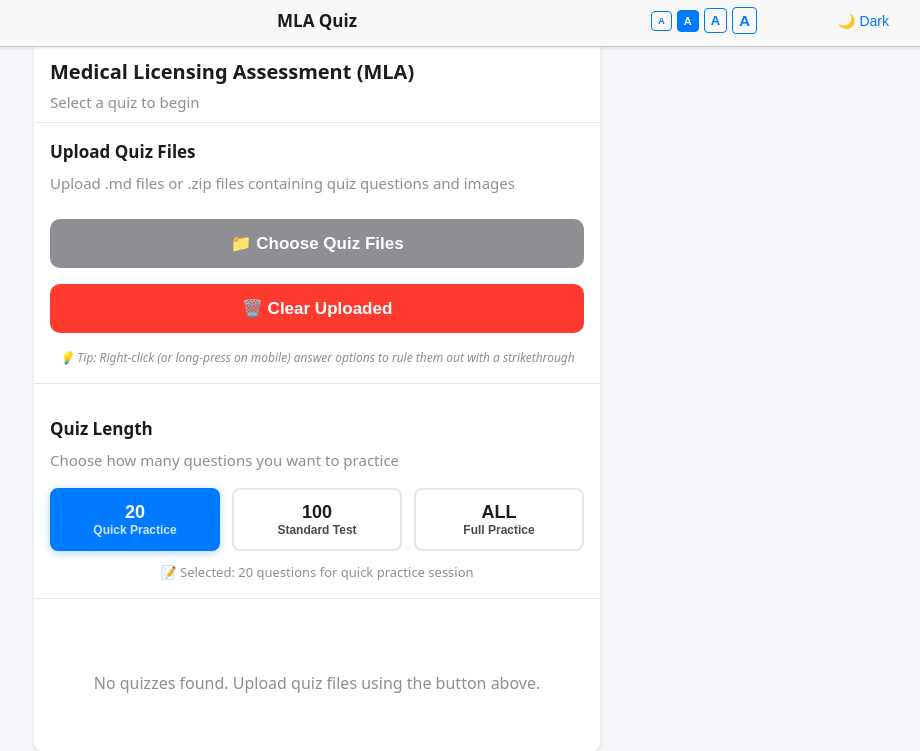
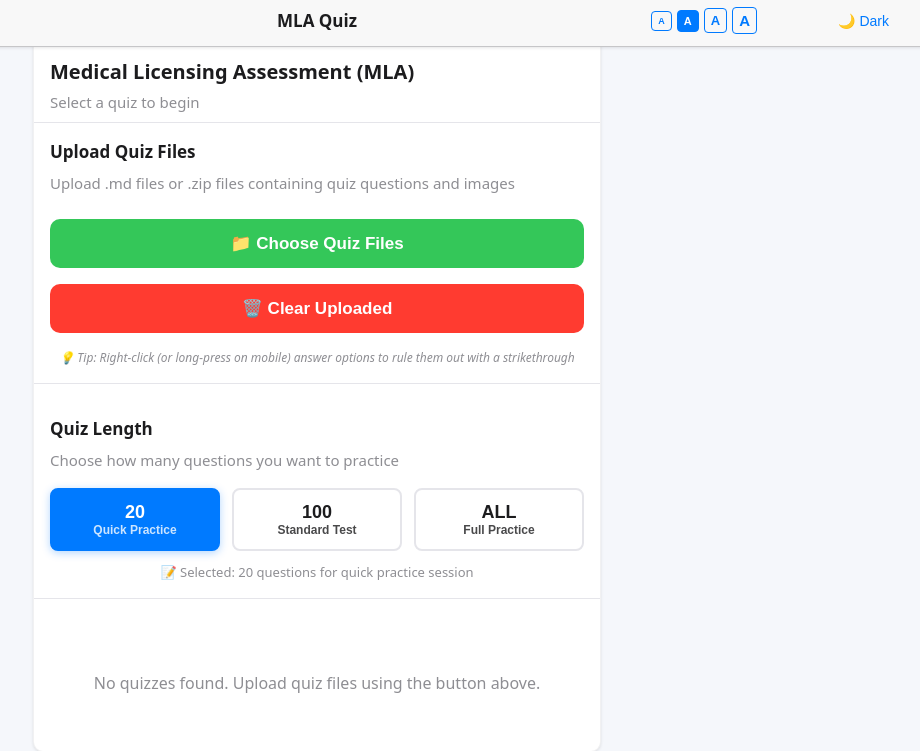
Before and after one commit to NKillough32/MLA-Quiz, a Flask app: page / in a window 1280 px wide. Shown: the top 751 px of the page, without its empty margins (323-1243 px from the left). Run offline with Flask 3, Linux system fonts and the light colour scheme; data that the repository does not hold is empty; some libraries are stand-ins or nearby versions.

Commit message:
Update index.html

```diff
--- a/templates/index.html
+++ b/templates/index.html
@@ -1510,7 +1510,7 @@
 
                     <div class="file-upload-container">
                         <input type="file" id="quizFileInput" accept=".md,.zip" multiple style="display: none;">
-                        <button class="btn btn-secondary" id="uploadBtn" style="margin-bottom: 8px;">
+                        <button class="btn" id="uploadBtn" style="margin-bottom: 8px; background: #34c759;">
                             📁 Choose Quiz Files
                         </button>
                         <button class="btn btn-secondary" id="clearUploaded" style="margin-bottom: 8px; background: #ff3b30;" onclick="if(confirm('Clear all uploaded quizzes? This will free up browser storage space.')) {
```
